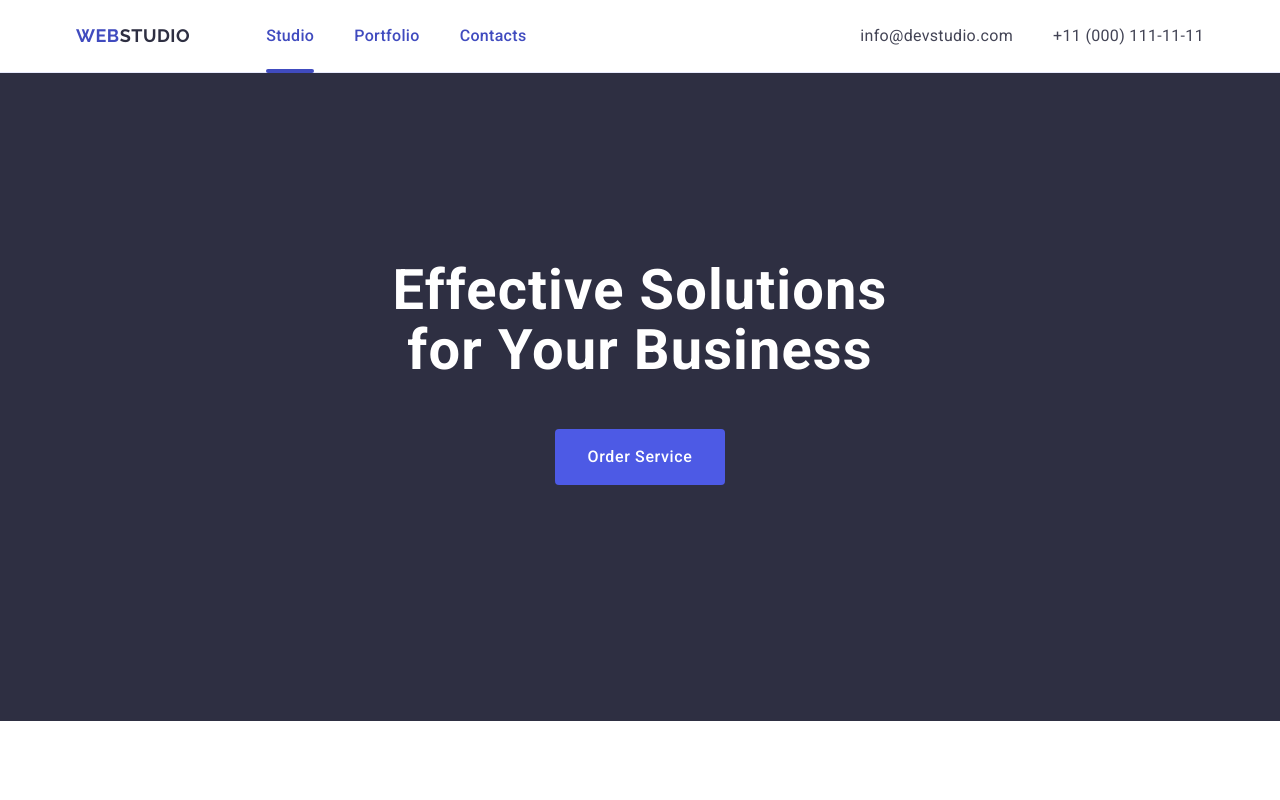
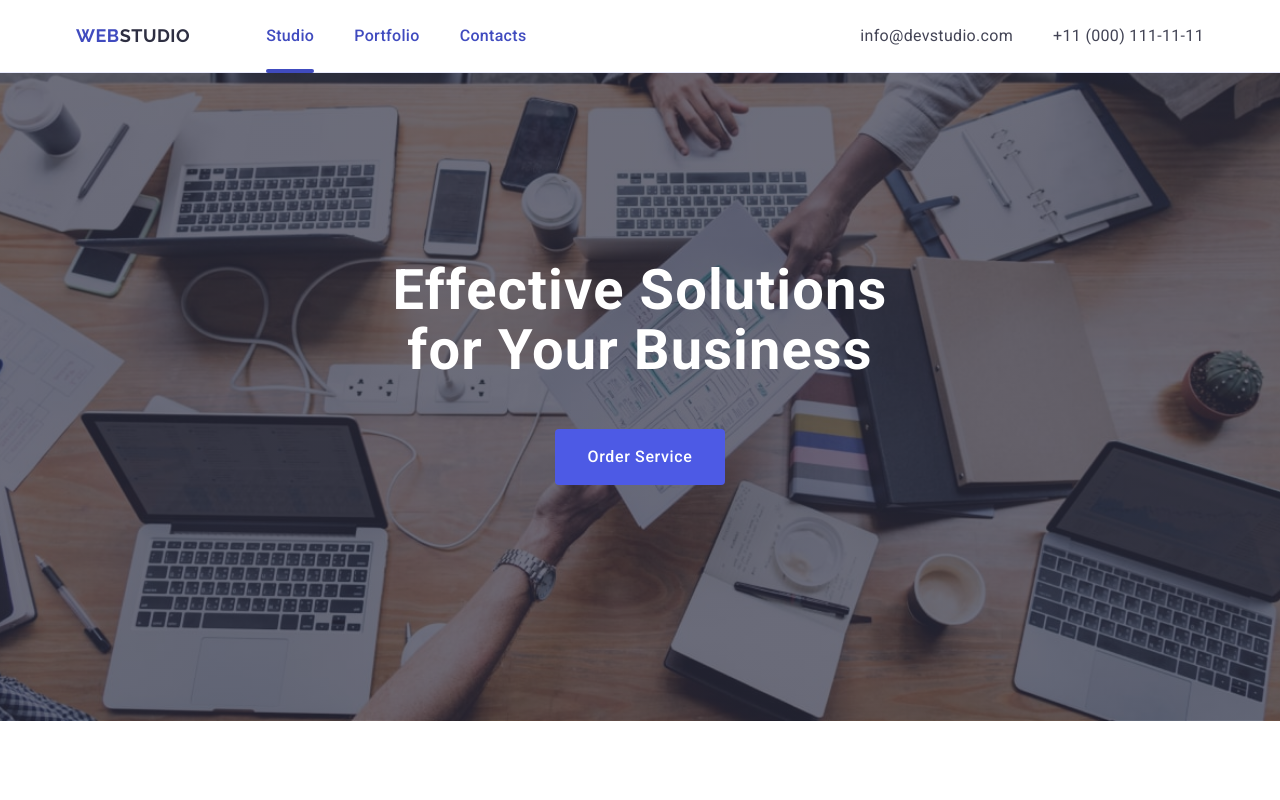
Before and after one commit to DmitryR80/goit-markup-hw-04, a plain HTML site: page index.html in a window 1280 px wide. Shown: the top 800 px of the page. Drawn offline with nearby package versions, Linux system fonts and the light colour scheme.

Commit message:
Update styles.css

```diff
--- a/css/styles.css
+++ b/css/styles.css
@@ -190,16 +190,13 @@ a {
 /*================= HERO Secion 1 ==============*/
 
 .hero {
-  background-color: #2e2f42;
-  background-image: linear-gradient
-  (rgba(46, 47, 66, 0.7),
-   rgba(46, 47, 66, 0.7)),
-    url(../images/people-office\ -min.jpg);
+  background-image: linear-gradient(rgba(46, 47, 66, 0.7), rgba(46, 47, 66, 0.7)), url(../images/people-office\ -min.jpg);
   background-repeat: no-repeat;
   background-position: center;
   background-size: cover;
   max-width: 1440px;
   margin: 0 auto;
+  background-color: #2e2f42;
 }
 
  .hero-wrap{
```
